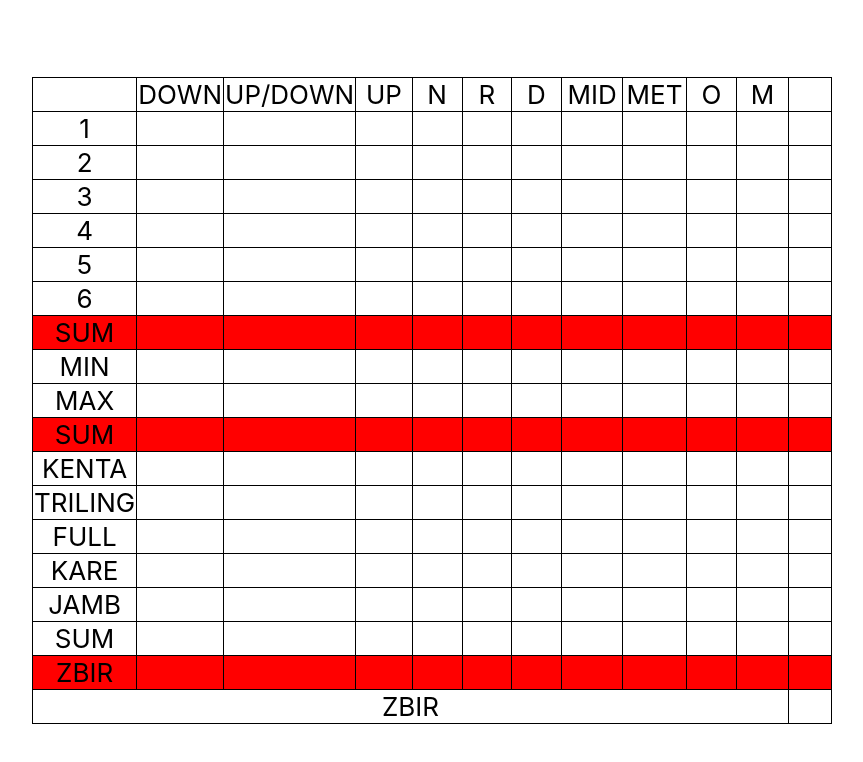
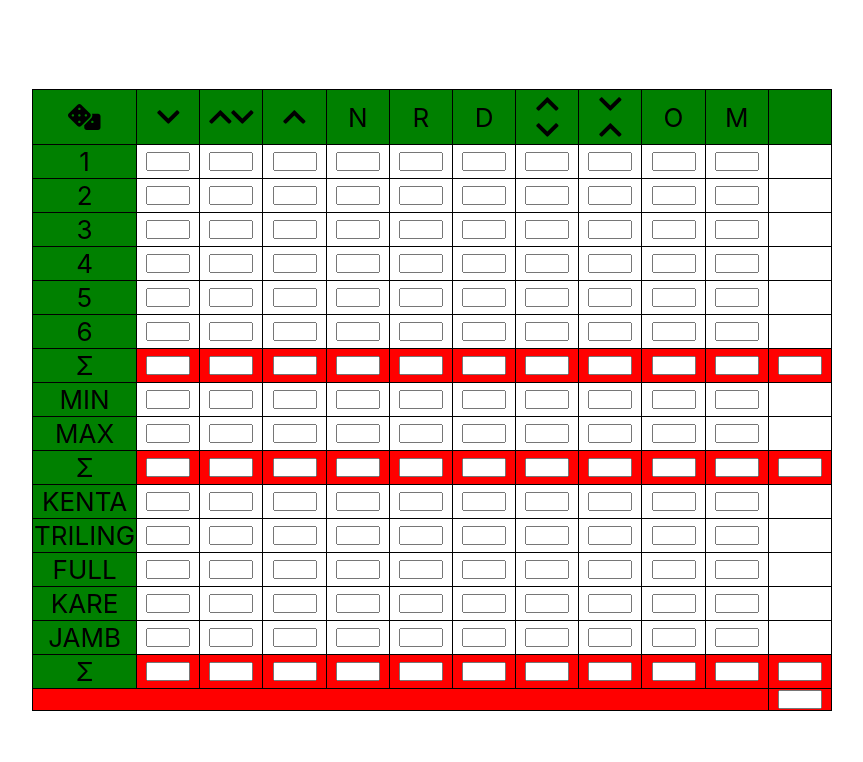
Before and after one commit to ivanstan/yahtzee, a React (Create React App) app: page / in a window 1280 px wide. Shown: the top 762 px of the page, without its empty margins (208-1071 px from the left). Built offline with nearby package versions, Linux system fonts and the light colour scheme.

Commit message:
font awesome added

```diff
--- a/package.json
+++ b/package.json
@@ -3,6 +3,9 @@
   "version": "0.1.0",
   "private": true,
   "dependencies": {
+    "@fortawesome/fontawesome-svg-core": "^1.2.29",
+    "@fortawesome/free-solid-svg-icons": "^5.13.1",
+    "@fortawesome/react-fontawesome": "^0.1.11",
     "@testing-library/jest-dom": "^4.2.4",
     "@testing-library/react": "^9.3.2",
     "@testing-library/user-event": "^7.1.2",
--- a/src/components/Board.tsx
+++ b/src/components/Board.tsx
@@ -1,5 +1,9 @@
 import React from "react";
 import styled from 'styled-components';
+import { FontAwesomeIcon } from "@fortawesome/react-fontawesome";
+import { faDice, faChevronUp, faChevronDown } from '@fortawesome/free-solid-svg-icons'
+import VerticalArrowToward from "./VerticalArrowToward";
+import VerticalArrowOpposite from "./VerticalArrowOpposite";
 
 const Table = styled.table`
     border: 1px solid black;
@@ -18,7 +22,23 @@ const SumRow = styled(Row)`
 const Cell = styled.td`
     border: 1px solid black;
     width: 8.33%;
-        min-height: 32px;
+    min-height: 32px;
+`;
+
+const HeaderCell = styled(Cell)`
+    background: green;
+`;
+
+const Input = styled.input`
+    display: block;
+    cursor: pointer;
+    text-align: center;
+    margin: 0;
+    padding: 0;
+    // border: 0;
+     vertical-align: top;
+     max-width: 40px;
+     margin: auto;
 `;
 
 class Board extends React.Component<any, any> {
@@ -27,263 +47,262 @@ class Board extends React.Component<any, any> {
             <Table>
                 <thead>
                 <Row>
-                    <Cell></Cell>
-                    <Cell>DOWN</Cell>
-                    <Cell>UP/DOWN</Cell>
-                    <Cell>UP</Cell>
-                    <Cell>N</Cell>
-                    <Cell>R</Cell>
-                    <Cell>D</Cell>
-                    <Cell>MID</Cell>
-                    <Cell>MET</Cell>
-                    <Cell>O</Cell>
-                    <Cell>M</Cell>
-                    <Cell></Cell>
+                    <HeaderCell>
+                        <FontAwesomeIcon icon={faDice} />
+                    </HeaderCell>
+                    <HeaderCell>
+                        <FontAwesomeIcon icon={faChevronDown} />
+                    </HeaderCell>
+                    <HeaderCell>
+                        <FontAwesomeIcon icon={faChevronUp} />
+                        <FontAwesomeIcon icon={faChevronDown} />
+                    </HeaderCell>
+                    <HeaderCell>
+                        <FontAwesomeIcon icon={faChevronUp} />
+                    </HeaderCell>
+                    <HeaderCell>N</HeaderCell>
+                    <HeaderCell>R</HeaderCell>
+                    <HeaderCell>D</HeaderCell>
+                    <HeaderCell>
+                        <VerticalArrowOpposite/>
+                    </HeaderCell>
+                    <HeaderCell>
+                        <VerticalArrowToward/>
+                    </HeaderCell>
+                    <HeaderCell>O</HeaderCell>
+                    <HeaderCell>M</HeaderCell>
+                    <HeaderCell/>
                 </Row>
                 </thead>
                 <tbody>
                 <Row>
-                    <Cell>1</Cell>
-                    <Cell></Cell>
-                    <Cell></Cell>
-                    <Cell></Cell>
-                    <Cell></Cell>
-                    <Cell></Cell>
-                    <Cell></Cell>
-                    <Cell></Cell>
-                    <Cell></Cell>
-                    <Cell></Cell>
-                    <Cell></Cell>
-                    <Cell></Cell>
+                    <HeaderCell>1</HeaderCell>
+                    <Cell><Input type="number"/></Cell>
+                    <Cell><Input type="number"/></Cell>
+                    <Cell><Input type="number"/></Cell>
+                    <Cell><Input type="number"/></Cell>
+                    <Cell><Input type="number"/></Cell>
+                    <Cell><Input type="number"/></Cell>
+                    <Cell><Input type="number"/></Cell>
+                    <Cell><Input type="number"/></Cell>
+                    <Cell><Input type="number"/></Cell>
+                    <Cell><Input type="number"/></Cell>
+                    <Cell/>
                 </Row>
                 <Row>
-                    <Cell>2</Cell>
-                    <Cell></Cell>
-                    <Cell></Cell>
-                    <Cell></Cell>
-                    <Cell></Cell>
-                    <Cell></Cell>
-                    <Cell></Cell>
-                    <Cell></Cell>
-                    <Cell></Cell>
-                    <Cell></Cell>
-                    <Cell></Cell>
-                    <Cell></Cell>
+                    <HeaderCell>2</HeaderCell>
+                    <Cell><Input type="number"/></Cell>
+                    <Cell><Input type="number"/></Cell>
+                    <Cell><Input type="number"/></Cell>
+                    <Cell><Input type="number"/></Cell>
+                    <Cell><Input type="number"/></Cell>
+                    <Cell><Input type="number"/></Cell>
+                    <Cell><Input type="number"/></Cell>
+                    <Cell><Input type="number"/></Cell>
+                    <Cell><Input type="number"/></Cell>
+                    <Cell><Input type="number"/></Cell>
+                    <Cell/>
                 </Row>
                 <Row>
-                    <Cell>3</Cell>
-                    <Cell></Cell>
-                    <Cell></Cell>
-                    <Cell></Cell>
-                    <Cell></Cell>
-                    <Cell></Cell>
-                    <Cell></Cell>
-                    <Cell></Cell>
-                    <Cell></Cell>
-                    <Cell></Cell>
-                    <Cell></Cell>
-                    <Cell></Cell>
+                    <HeaderCell>3</HeaderCell>
+                    <Cell><Input type="number"/></Cell>
+                    <Cell><Input type="number"/></Cell>
+                    <Cell><Input type="number"/></Cell>
+                    <Cell><Input type="number"/></Cell>
+                    <Cell><Input type="number"/></Cell>
+                    <Cell><Input type="number"/></Cell>
+                    <Cell><Input type="number"/></Cell>
+                    <Cell><Input type="number"/></Cell>
+                    <Cell><Input type="number"/></Cell>
+                    <Cell><Input type="number"/></Cell>
+                    <Cell/>
                 </Row>
                 <Row>
-                    <Cell>4</Cell>
-                    <Cell></Cell>
-                    <Cell></Cell>
-                    <Cell></Cell>
-                    <Cell></Cell>
-                    <Cell></Cell>
-                    <Cell></Cell>
-                    <Cell></Cell>
-                    <Cell></Cell>
-                    <Cell></Cell>
-                    <Cell></Cell>
-                    <Cell></Cell>
+                    <HeaderCell>4</HeaderCell>
+                    <Cell><Input type="number"/></Cell>
+                    <Cell><Input type="number"/></Cell>
+                    <Cell><Input type="number"/></Cell>
+                    <Cell><Input type="number"/></Cell>
+                    <Cell><Input type="number"/></Cell>
+                    <Cell><Input type="number"/></Cell>
+                    <Cell><Input type="number"/></Cell>
+                    <Cell><Input type="number"/></Cell>
+                    <Cell><Input type="number"/></Cell>
+                    <Cell><Input type="number"/></Cell>
+                    <Cell/>
                 </Row>
                 <Row>
-                    <Cell>5</Cell>
-                    <Cell></Cell>
-                    <Cell></Cell>
-                    <Cell></Cell>
-                    <Cell></Cell>
-                    <Cell></Cell>
-                    <Cell></Cell>
-                    <Cell></Cell>
-                    <Cell></Cell>
-                    <Cell></Cell>
-                    <Cell></Cell>
-                    <Cell></Cell>
+                    <HeaderCell>5</HeaderCell>
+                    <Cell><Input type="number"/></Cell>
+                    <Cell><Input type="number"/></Cell>
+                    <Cell><Input type="number"/></Cell>
+                    <Cell><Input type="number"/></Cell>
+                    <Cell><Input type="number"/></Cell>
+                    <Cell><Input type="number"/></Cell>
+                    <Cell><Input type="number"/></Cell>
+                    <Cell><Input type="number"/></Cell>
+                    <Cell><Input type="number"/></Cell>
+                    <Cell><Input type="number"/></Cell>
+                    <Cell/>
                 </Row>
                 <Row>
-                    <Cell>6</Cell>
-                    <Cell></Cell>
-                    <Cell></Cell>
-                    <Cell></Cell>
-                    <Cell></Cell>
-                    <Cell></Cell>
-                    <Cell></Cell>
-                    <Cell></Cell>
-                    <Cell></Cell>
-                    <Cell></Cell>
-                    <Cell></Cell>
-                    <Cell></Cell>
+                    <HeaderCell>6</HeaderCell>
+                    <Cell><Input type="number"/></Cell>
+                    <Cell><Input type="number"/></Cell>
+                    <Cell><Input type="number"/></Cell>
+                    <Cell><Input type="number"/></Cell>
+                    <Cell><Input type="number"/></Cell>
+                    <Cell><Input type="number"/></Cell>
+                    <Cell><Input type="number"/></Cell>
+                    <Cell><Input type="number"/></Cell>
+                    <Cell><Input type="number"/></Cell>
+                    <Cell><Input type="number"/></Cell>
+                    <Cell/>
                 </Row>
                 <SumRow>
-                    <Cell>SUM</Cell>
-                    <Cell></Cell>
-                    <Cell></Cell>
-                    <Cell></Cell>
-                    <Cell></Cell>
-                    <Cell></Cell>
-                    <Cell></Cell>
-                    <Cell></Cell>
-                    <Cell></Cell>
-                    <Cell></Cell>
-                    <Cell></Cell>
-                    <Cell></Cell>
+                    <HeaderCell>Σ</HeaderCell>
+                    <Cell><Input type="number"/></Cell>
+                    <Cell><Input type="number"/></Cell>
+                    <Cell><Input type="number"/></Cell>
+                    <Cell><Input type="number"/></Cell>
+                    <Cell><Input type="number"/></Cell>
+                    <Cell><Input type="number"/></Cell>
+                    <Cell><Input type="number"/></Cell>
+                    <Cell><Input type="number"/></Cell>
+                    <Cell><Input type="number"/></Cell>
+                    <Cell><Input type="number"/></Cell>
+                    <Cell><Input type="number"/></Cell>
                 </SumRow>
                 <Row>
-                    <Cell>MIN</Cell>
-                    <Cell></Cell>
-                    <Cell></Cell>
-                    <Cell></Cell>
-                    <Cell></Cell>
-                    <Cell></Cell>
-                    <Cell></Cell>
-                    <Cell></Cell>
-                    <Cell></Cell>
-                    <Cell></Cell>
-                    <Cell></Cell>
-                    <Cell></Cell>
+                    <HeaderCell>MIN</HeaderCell>
+                    <Cell><Input type="number"/></Cell>
+                    <Cell><Input type="number"/></Cell>
+                    <Cell><Input type="number"/></Cell>
+                    <Cell><Input type="number"/></Cell>
+                    <Cell><Input type="number"/></Cell>
+                    <Cell><Input type="number"/></Cell>
+                    <Cell><Input type="number"/></Cell>
+                    <Cell><Input type="number"/></Cell>
+                    <Cell><Input type="number"/></Cell>
+                    <Cell><Input type="number"/></Cell>
+                    <Cell/>
                 </Row>
                 <Row>
-                    <Cell>MAX</Cell>
-                    <Cell></Cell>
-                    <Cell></Cell>
-                    <Cell></Cell>
-                    <Cell></Cell>
-                    <Cell></Cell>
-                    <Cell></Cell>
-                    <Cell></Cell>
-                    <Cell></Cell>
-                    <Cell></Cell>
-                    <Cell></Cell>
-                    <Cell></Cell>
+                    <HeaderCell>MAX</HeaderCell>
+                    <Cell><Input type="number"/></Cell>
+                    <Cell><Input type="number"/></Cell>
+                    <Cell><Input type="number"/></Cell>
+                    <Cell><Input type="number"/></Cell>
+                    <Cell><Input type="number"/></Cell>
+                    <Cell><Input type="number"/></Cell>
+                    <Cell><Input type="number"/></Cell>
+                    <Cell><Input type="number"/></Cell>
+                    <Cell><Input type="number"/></Cell>
+                    <Cell><Input type="number"/></Cell>
+                    <Cell/>
                 </Row>
                 <SumRow>
-                    <Cell>SUM</Cell>
-                    <Cell></Cell>
-                    <Cell></Cell>
-                    <Cell></Cell>
-                    <Cell></Cell>
-                    <Cell></Cell>
-                    <Cell></Cell>
-                    <Cell></Cell>
-                    <Cell></Cell>
-                    <Cell></Cell>
-                    <Cell></Cell>
-                    <Cell></Cell>
+                    <HeaderCell>Σ</HeaderCell>
+                    <Cell><Input type="number"/></Cell>
+                    <Cell><Input type="number"/></Cell>
+                    <Cell><Input type="number"/></Cell>
+                    <Cell><Input type="number"/></Cell>
+                    <Cell><Input type="number"/></Cell>
+                    <Cell><Input type="number"/></Cell>
+                    <Cell><Input type="number"/></Cell>
+                    <Cell><Input type="number"/></Cell>
+                    <Cell><Input type="number"/></Cell>
+                    <Cell><Input type="number"/></Cell>
+                    <Cell><Input type="number"/></Cell>
                 </SumRow>
                 <Row>
-                    <Cell>KENTA</Cell>
-                    <Cell></Cell>
-                    <Cell></Cell>
-                    <Cell></Cell>
-                    <Cell></Cell>
-                    <Cell></Cell>
-                    <Cell></Cell>
-                    <Cell></Cell>
-                    <Cell></Cell>
-                    <Cell></Cell>
-                    <Cell></Cell>
-                    <Cell></Cell>
+                    <HeaderCell>KENTA</HeaderCell>
+                    <Cell><Input type="number"/></Cell>
+                    <Cell><Input type="number"/></Cell>
+                    <Cell><Input type="number"/></Cell>
+                    <Cell><Input type="number"/></Cell>
+                    <Cell><Input type="number"/></Cell>
+                    <Cell><Input type="number"/></Cell>
+                    <Cell><Input type="number"/></Cell>
+                    <Cell><Input type="number"/></Cell>
+                    <Cell><Input type="number"/></Cell>
+                    <Cell><Input type="number"/></Cell>
+                    <Cell/>
                 </Row>
                 <Row>
-                    <Cell>TRILING</Cell>
-                    <Cell></Cell>
-                    <Cell></Cell>
-                    <Cell></Cell>
-                    <Cell></Cell>
-                    <Cell></Cell>
-                    <Cell></Cell>
-                    <Cell></Cell>
-                    <Cell></Cell>
-                    <Cell></Cell>
-                    <Cell></Cell>
-                    <Cell></Cell>
+                    <HeaderCell>TRILING</HeaderCell>
+                    <Cell><Input type="number"/></Cell>
+                    <Cell><Input type="number"/></Cell>
+                    <Cell><Input type="number"/></Cell>
+                    <Cell><Input type="number"/></Cell>
+                    <Cell><Input type="number"/></Cell>
+                    <Cell><Input type="number"/></Cell>
+                    <Cell><Input type="number"/></Cell>
+                    <Cell><Input type="number"/></Cell>
+                    <Cell><Input type="number"/></Cell>
+                    <Cell><Input type="number"/></Cell>
+                    <Cell/>
                 </Row>
                 <Row>
-                    <Cell>FULL</Cell>
-                    <Cell></Cell>
-                    <Cell></Cell>
-                    <Cell></Cell>
-                    <Cell></Cell>
-                    <Cell></Cell>
-                    <Cell></Cell>
-                    <Cell></Cell>
-                    <Cell></Cell>
-                    <Cell></Cell>
-                    <Cell></Cell>
-                    <Cell></Cell>
+                    <HeaderCell>FULL</HeaderCell>
+                    <Cell><Input type="number"/></Cell>
+                    <Cell><Input type="number"/></Cell>
+                    <Cell><Input type="number"/></Cell>
+                    <Cell><Input type="number"/></Cell>
+                    <Cell><Input type="number"/></Cell>
+                    <Cell><Input type="number"/></Cell>
+                    <Cell><Input type="number"/></Cell>
+                    <Cell><Input type="number"/></Cell>
+                    <Cell><Input type="number"/></Cell>
+                    <Cell><Input type="number"/></Cell>
+                    <Cell/>
                 </Row>
                 <Row>
-                    <Cell>KARE</Cell>
-                    <Cell></Cell>
-                    <Cell></Cell>
-                    <Cell></Cell>
-                    <Cell></Cell>
-                    <Cell></Cell>
-                    <Cell></Cell>
-                    <Cell></Cell>
-                    <Cell></Cell>
-                    <Cell></Cell>
-                    <Cell></Cell>
-                    <Cell></Cell>
+                    <HeaderCell>KARE</HeaderCell>
+                    <Cell><Input type="number"/></Cell>
+                    <Cell><Input type="number"/></Cell>
+                    <Cell><Input type="number"/></Cell>
+                    <Cell><Input type="number"/></Cell>
+                    <Cell><Input type="number"/></Cell>
+                    <Cell><Input type="number"/></Cell>
+                    <Cell><Input type="number"/></Cell>
+                    <Cell><Input type="number"/></Cell>
+                    <Cell><Input type="number"/></Cell>
+                    <Cell><Input type="number"/></Cell>
+                    <Cell/>
                 </Row>
                 <Row>
-                    <Cell>JAMB</Cell>
-                    <Cell></Cell>
-                    <Cell></Cell>
-                    <Cell></Cell>
-                    <Cell></Cell>
-                    <Cell></Cell>
-                    <Cell></Cell>
-                    <Cell></Cell>
-                    <Cell></Cell>
-                    <Cell></Cell>
-                    <Cell></Cell>
-                    <Cell></Cell>
-                </Row>
-                <Row>
-                    <Cell>SUM</Cell>
-                    <Cell></Cell>
-                    <Cell></Cell>
-                    <Cell></Cell>
-                    <Cell></Cell>
-                    <Cell></Cell>
-                    <Cell></Cell>
-                    <Cell></Cell>
-                    <Cell></Cell>
-                    <Cell></Cell>
-                    <Cell></Cell>
-                    <Cell></Cell>
+                    <HeaderCell>JAMB</HeaderCell>
+                    <Cell><Input type="number"/></Cell>
+                    <Cell><Input type="number"/></Cell>
+                    <Cell><Input type="number"/></Cell>
+                    <Cell><Input type="number"/></Cell>
+                    <Cell><Input type="number"/></Cell>
+                    <Cell><Input type="number"/></Cell>
+                    <Cell><Input type="number"/></Cell>
+                    <Cell><Input type="number"/></Cell>
+                    <Cell><Input type="number"/></Cell>
+                    <Cell><Input type="number"/></Cell>
+                    <Cell/>
                 </Row>
                 <SumRow>
-                    <Cell>ZBIR</Cell>
-                    <Cell></Cell>
-                    <Cell></Cell>
-                    <Cell></Cell>
-                    <Cell></Cell>
-                    <Cell></Cell>
-                    <Cell></Cell>
-                    <Cell></Cell>
-                    <Cell></Cell>
-                    <Cell></Cell>
-                    <Cell></Cell>
-                    <Cell></Cell>
+                    <HeaderCell>Σ</HeaderCell>
+                    <Cell><Input type="number"/></Cell>
+                    <Cell><Input type="number"/></Cell>
+                    <Cell><Input type="number"/></Cell>
+                    <Cell><Input type="number"/></Cell>
+                    <Cell><Input type="number"/></Cell>
+                    <Cell><Input type="number"/></Cell>
+                    <Cell><Input type="number"/></Cell>
+                    <Cell><Input type="number"/></Cell>
+                    <Cell><Input type="number"/></Cell>
+                    <Cell><Input type="number"/></Cell>
+                    <Cell><Input type="number"/></Cell>
                 </SumRow>
-                <Row>
-                    <Cell colSpan={11}>ZBIR</Cell>
-                    <Cell></Cell>
-                </Row>
+                <SumRow>
+                    <Cell colSpan={11}/>
+                    <Cell><Input type="number"/></Cell>
+                </SumRow>
                 </tbody>
             </Table>
         );
--- /dev/null
+++ b/src/components/VerticalArrowOpposite.tsx
@@ -0,0 +1,23 @@
+import React from "react";
+import { FontAwesomeIcon } from "@fortawesome/react-fontawesome";
+import { faChevronDown, faChevronUp } from "@fortawesome/free-solid-svg-icons";
+import styled from "styled-components";
+
+const Flex = styled.div`
+    display: flex;
+    flex-direction: column;
+    align-items: center;
+`;
+
+class VerticalArrowOpposite extends React.Component<any, any> {
+    render() {
+        return (
+            <Flex>
+                <FontAwesomeIcon icon={faChevronUp}/>
+                <FontAwesomeIcon icon={faChevronDown}/>
+            </Flex>
+        );
+    }
+}
+
+export default VerticalArrowOpposite;
--- /dev/null
+++ b/src/components/VerticalArrowToward.tsx
@@ -0,0 +1,23 @@
+import React from "react";
+import { FontAwesomeIcon } from "@fortawesome/react-fontawesome";
+import { faChevronDown, faChevronUp } from "@fortawesome/free-solid-svg-icons";
+import styled from "styled-components";
+
+const Flex = styled.div`
+    display: flex;
+    flex-direction: column;
+    align-items: center;
+`;
+
+class VerticalArrowToward extends React.Component<any, any> {
+    render() {
+        return (
+            <Flex>
+                <FontAwesomeIcon icon={faChevronDown}/>
+                <FontAwesomeIcon icon={faChevronUp}/>
+            </Flex>
+        );
+    }
+}
+
+export default VerticalArrowToward;
```
Also changed, not shown: 1 other file (tests, documents, lock files or other folders).
